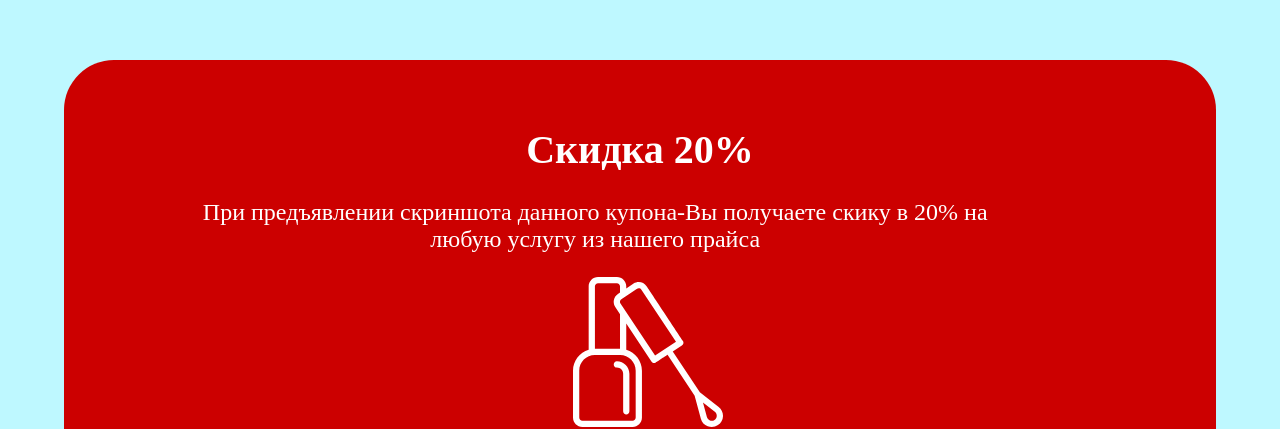
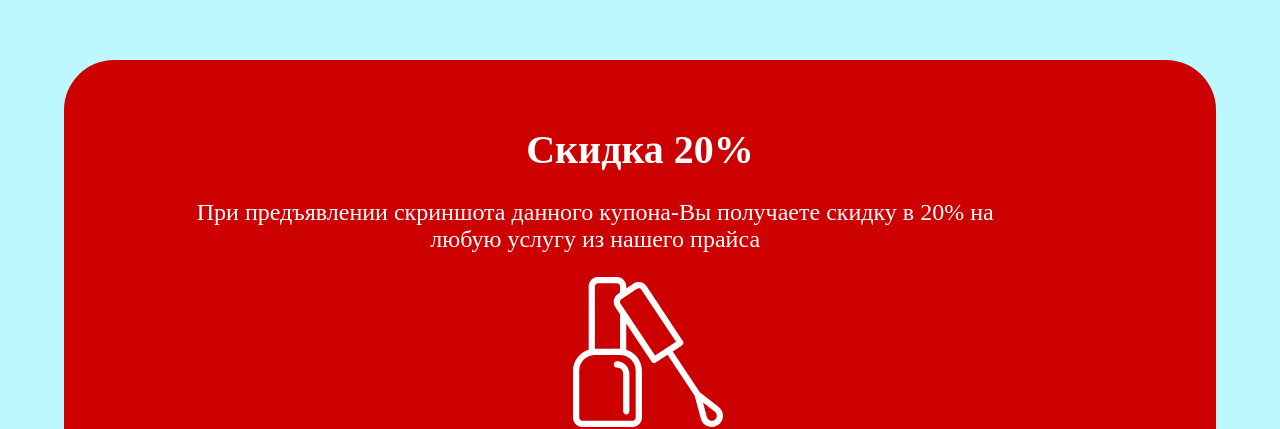
Before and after one commit to catherinks/QR, a plain HTML site: page index.html in a window 1280 px wide. Shown: the part 119-548 px from the top of the page. Drawn offline with Linux system fonts and the light colour scheme.

Commit message:
Update index.html

```diff
--- a/index.html
+++ b/index.html
@@ -10,7 +10,7 @@
     <div class="block">
         <div class="text">
         <h1>Скидка 20%</h1>
-        <p>При предъявлении скриншота данного купона-Вы получаете скику в 20% на любую услугу из нашего прайса</p></div>
+        <p>При предъявлении скриншота данного купона-Вы получаете скидку в 20% на любую услугу из нашего прайса</p></div>
         <img class="nails" src="nails.svg">
         <img class="shtrih" src="shtrih.jpg">
     </div>
```
